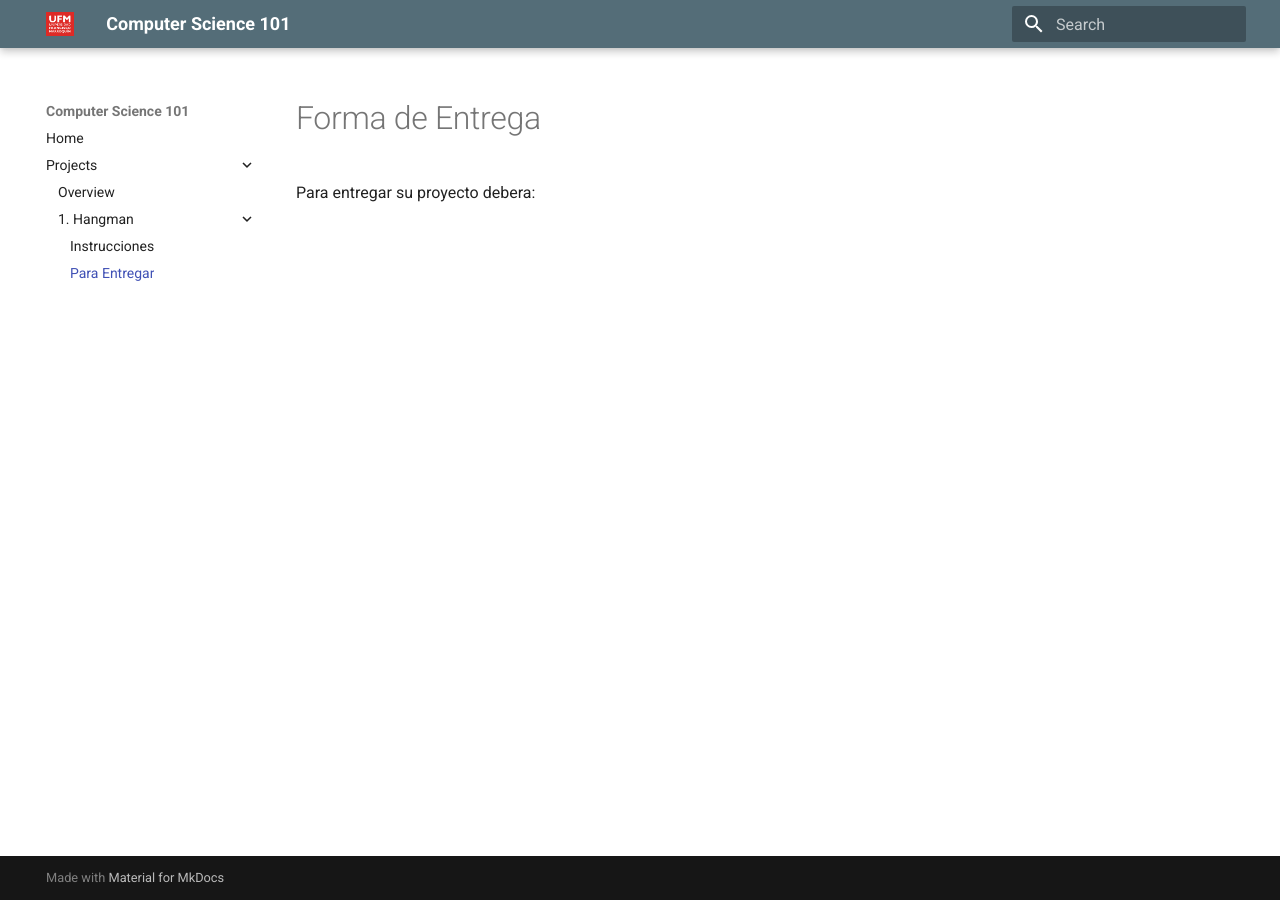
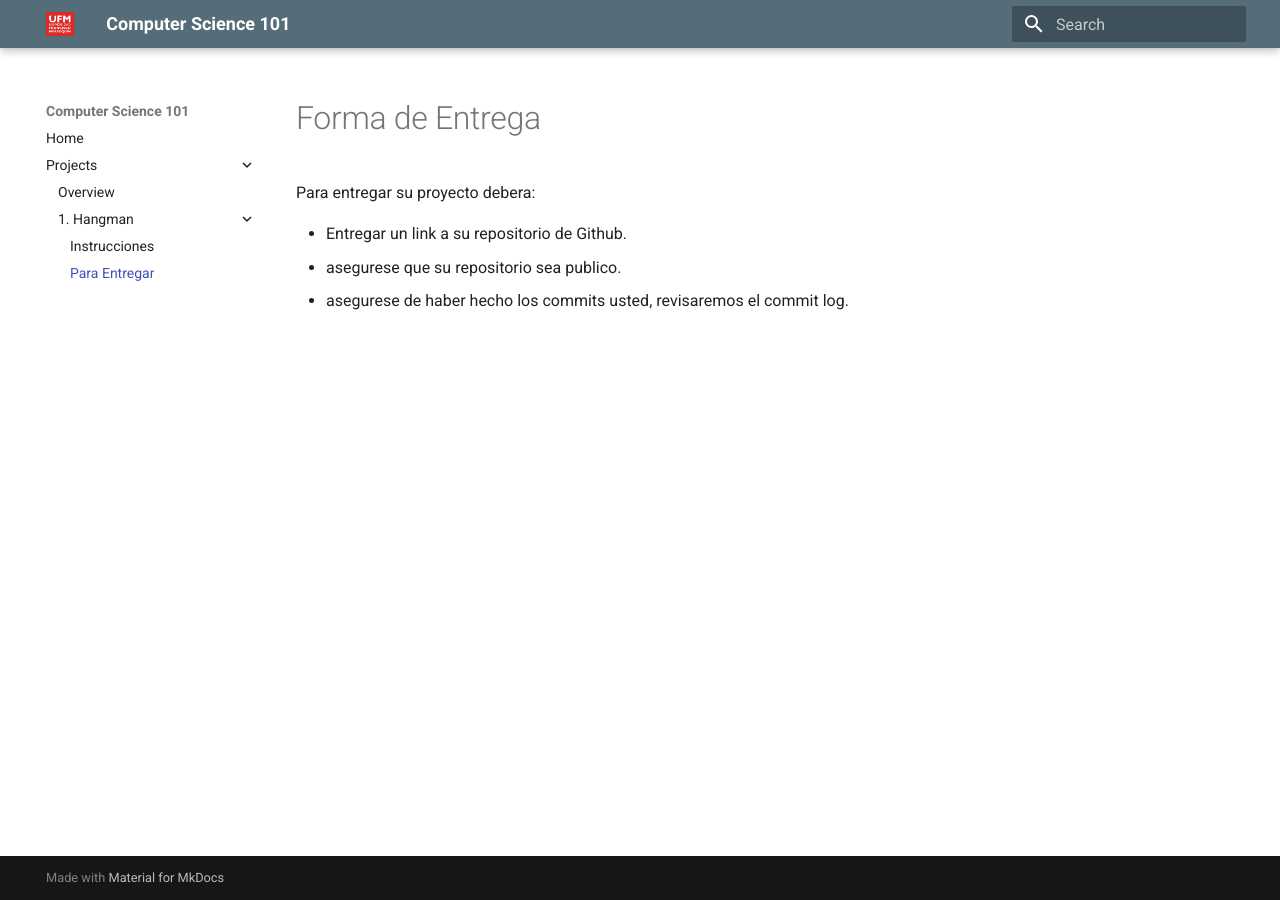
Before and after one commit to cs-ufm/cs101-2020, an MkDocs documentation site: the page built from docs/projects/hangman/para_entregar.md, in a window 1280 px wide. Built offline with MkDocs 1.6.1 and Material for MkDocs 9.7.7, drawn with Linux system fonts in a browser that asks for light colours.

Commit message:
@jmarcos-cano - adds fases

```diff
--- a/docs/projects/hangman/para_entregar.md
+++ b/docs/projects/hangman/para_entregar.md
@@ -1,3 +1,7 @@
 # Forma de Entrega
 
 Para entregar su proyecto debera:
+
+- Entregar un link a su repositorio de Github.
+- asegurese que su repositorio sea publico.
+- asegurese de haber hecho los commits usted, revisaremos el commit log.
```
Also changed, not shown: docs/projects/projects.md (+1 -1 lines), docs/img/ufm.png (deleted).
